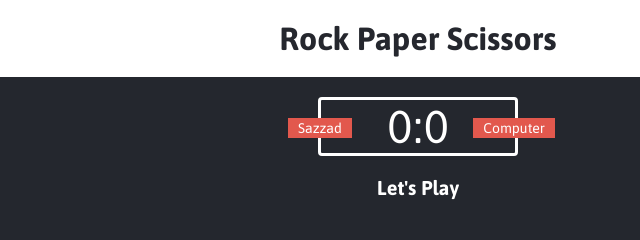
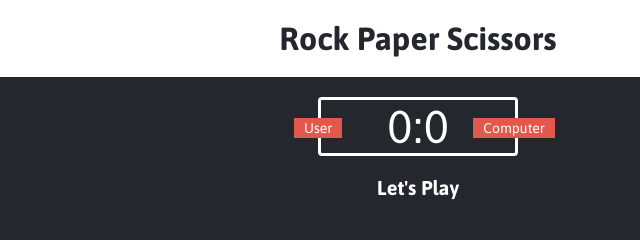
Before and after one commit to sharifh530/Rock-Paper-Scissors-Game, a plain HTML site: page index.html in a window 1280 px wide. Shown: the top 240 px of the page, 222-862 px from the left. Drawn offline with Linux system fonts and the light colour scheme.

Commit message:
Some styling changed

```diff
--- a/index.html
+++ b/index.html
@@ -16,7 +16,7 @@
 
         <div class="score-board">
 
-            <div class="badge" id="user-label"> Sazzad </div>
+            <div class="badge" id="user-label"> User </div>
             <div class="badge" id="computer-label"> Computer </div>
 
             <span id="user-score">0</span>:<span id="computer-score">0</span>
--- a/style.css
+++ b/style.css
@@ -46,7 +46,7 @@ header > h1{
 #user-label{
     position: absolute;
     top: 18px;
-    left: -33px;
+    left: -27px;
 }
 
 #computer-label{
```
